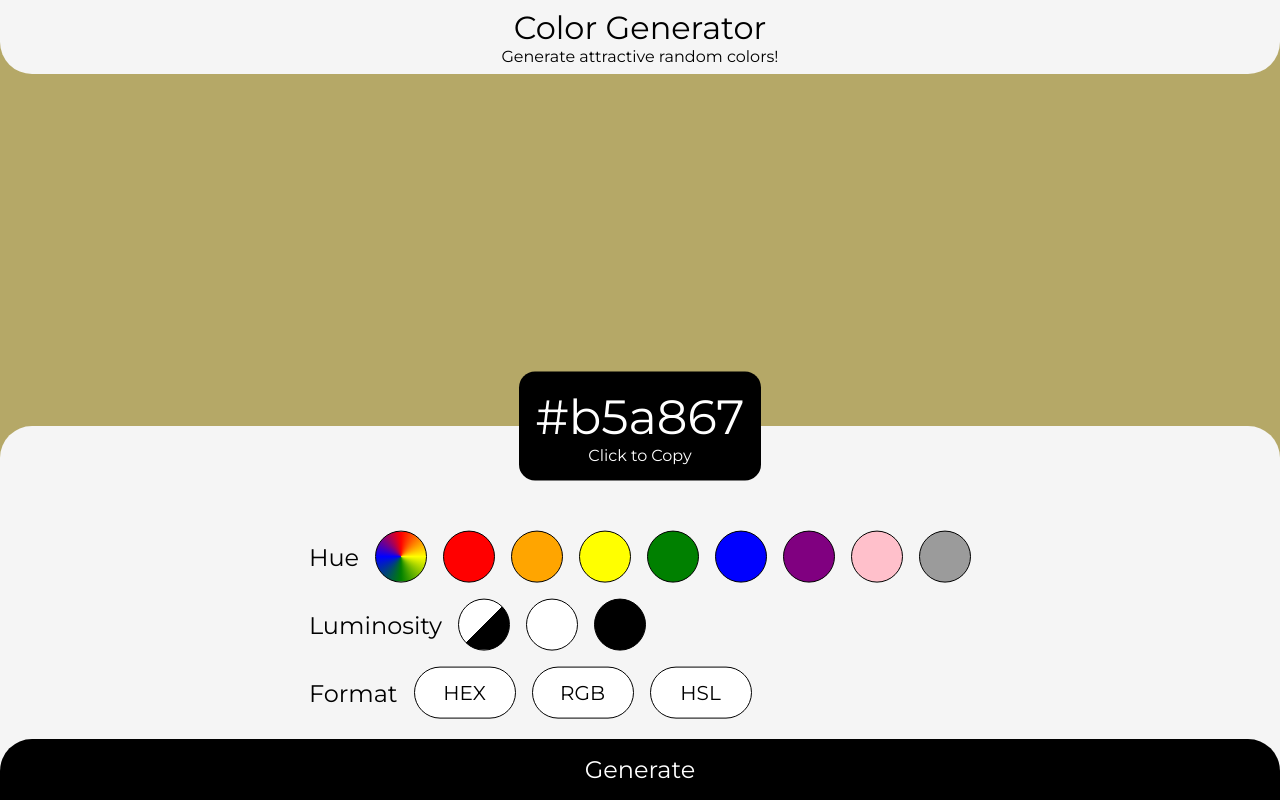
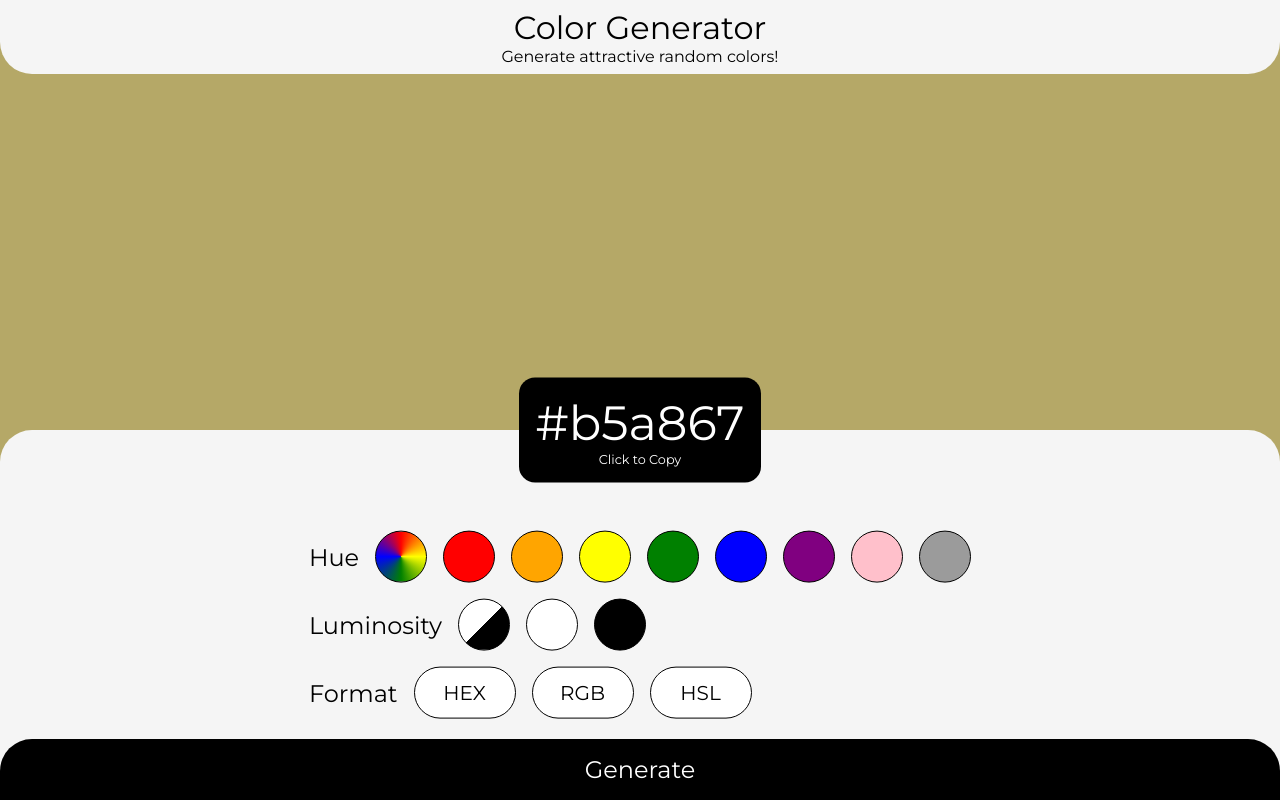
Before and after one commit to shanuflash/colorgenerator, a React (Create React App) app: page / in a window 1280 px wide. Built offline with nearby package versions, Linux system fonts and the light colour scheme.

Commit message:
reduce tooltip font-size

```diff
--- a/src/App.css
+++ b/src/App.css
@@ -51,7 +51,7 @@
 }
 .tooltip {
   text-align: center;
-  font-size: 1rem;
+  font-size: 0.8rem;
 }
 
 .circle {
```
